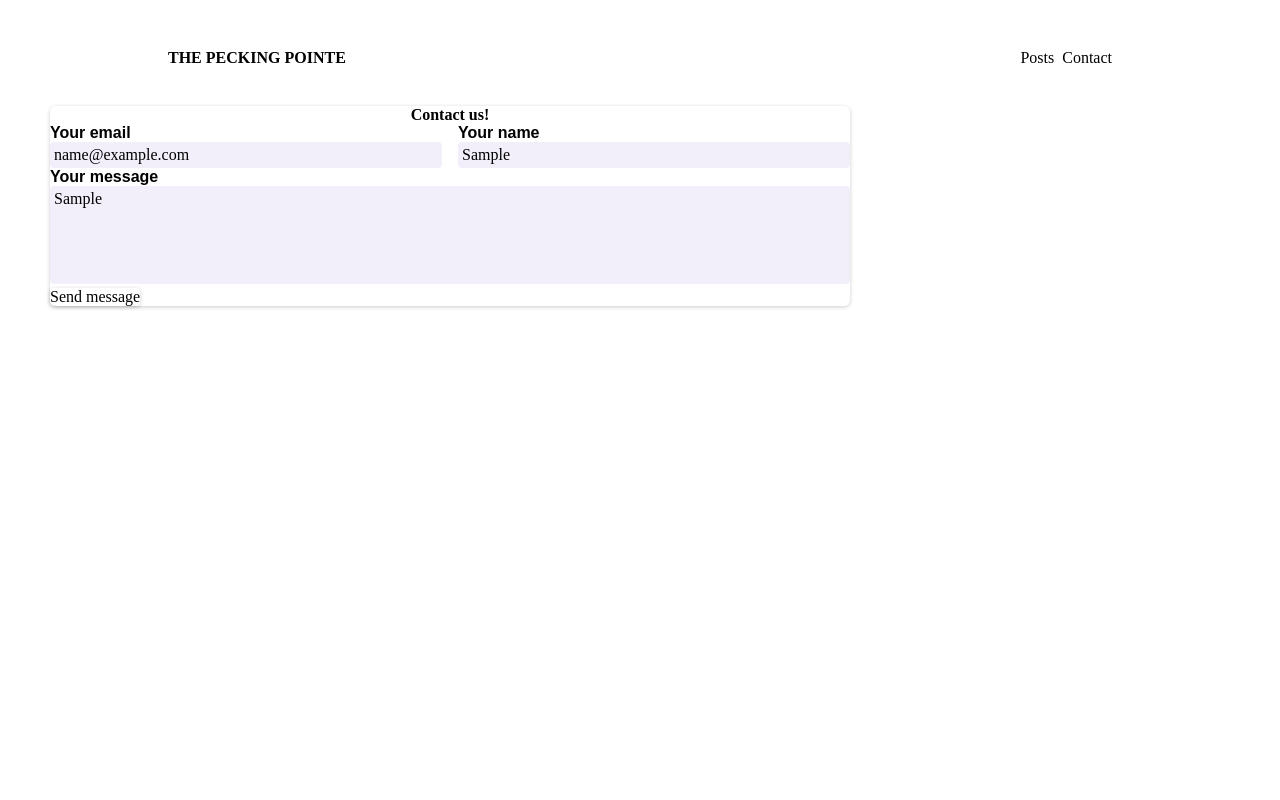
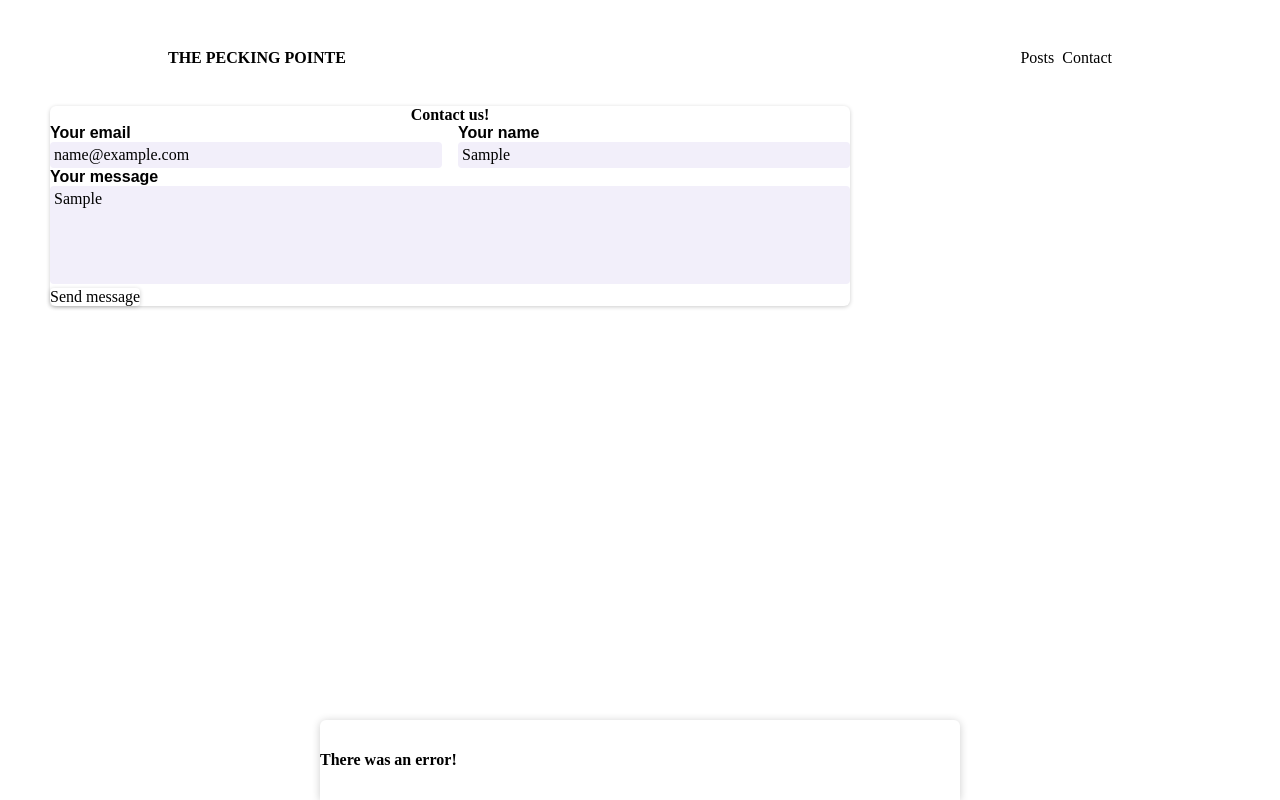
Before and after one commit to texas2pugs/pointy-peck-blog, a Next.js app: page /contact in a window 1280 px wide. Both pictures are taken after typing "name@example.com", "Sample", "Sample" into the empty fields and a click on the button "Send message". Built offline with nearby package versions, Linux system fonts and the light colour scheme; no server answers; the database is empty; a web font is replaced by a local one.

Commit message:
Added env vars

```diff
--- a/components/contact/contact-form.js
+++ b/components/contact/contact-form.js
@@ -1,5 +1,23 @@
-import { useState } from 'react';
+import { useEffect, useState } from 'react';
+
 import classes from './contact-form.module.css';
+import Notification from '../ui/notification';
+
+async function sendContactData(contactDetails) {
+  const response = await fetch('/api/contact', {
+    method: 'POST',
+    body: JSON.stringify(contactDetails),
+    headers: {
+      'Content-Type': 'application/json',
+    },
+  });
+
+  const data = await response.json();
+
+  if (!response.ok) {
+    throw new Error(data.message || 'Something went wrong!');
+  }
+}
 
 function ContactForm() {
   // To get the message content, refs can be used.  However, an alternative approach
@@ -7,23 +25,64 @@ function ContactForm() {
   const [enteredEmail, setEnteredEmail] = useState('');
   const [enteredName, setEnteredName] = useState('');
   const [enteredMessage, setEnteredMessage] = useState('');
+  const [requestStatus, setRequestStatus] = useState();
+  const [requestError, setRequestError] = useState();
 
-  function sendMessageHandler(event) {
+  useEffect(() => {
+    if (requestStatus === 'success' || requestStatus === 'error') {
+      const timer = setTimeout(() => {
+        setRequestStatus(null);
+        setRequestError(null);
+      }, 3000);
+
+      return () => clearTimeout(timer);
+    }
+  }, [requestStatus]);
+
+  async function sendMessageHandler(event) {
     event.preventDefault();
 
     // optional: add client-side validation
 
-    fetch('/api/contact', {
-      method: 'POST',
-      body: JSON.stringify({
+    setRequestStatus('pending');
+
+    try {
+      await sendContactData({
         email: enteredEmail,
         name: enteredName,
         message: enteredMessage,
-      }),
-      headers: {
-        'Content-Type': 'application/json',
-      },
-    });
+      });
+      setRequestStatus('success');
+    } catch (error) {
+      setRequestStatus(error.message);
+      setRequestStatus('error');
+    }
+  }
+
+  let notification;
+
+  if (requestStatus === 'pending') {
+    notification = {
+      status: 'pending',
+      title: 'Sending message ....',
+      message: 'Your message is on its way',
+    };
+  }
+
+  if (requestStatus === 'success') {
+    notification = {
+      status: 'success',
+      title: 'Message sent!',
+      message: 'Your message was received!',
+    };
+  }
+
+  if (requestStatus === 'error') {
+    notification = {
+      status: 'error',
+      title: 'There was an error!',
+      message: requestError,
+    };
   }
 
   return (
@@ -66,6 +125,13 @@ function ContactForm() {
           <button>Send message</button>
         </div>
       </form>
+      {notification && (
+        <Notification
+          status={notification.status}
+          title={notification.title}
+          message={notification.message}
+        />
+      )}
     </section>
   );
 }
--- /dev/null
+++ b/components/ui/notification.js
@@ -0,0 +1,29 @@
+import ReactDOM from 'react-dom';
+
+import classes from './notification.module.css';
+
+function Notification(props) {
+  const { title, message, status } = props;
+
+  let statusClasses = '';
+
+  if (status === 'success') {
+    statusClasses = classes.success;
+  }
+
+  if (status === 'error') {
+    statusClasses = classes.error;
+  }
+
+  const cssClasses = `${classes.notification} ${statusClasses}`;
+
+  return ReactDOM.createPortal(
+    <div className={cssClasses}>
+      <h2>{title}</h2>
+      <p>{message}</p>
+    </div>,
+    document.getElementById('notifications')
+  );
+}
+
+export default Notification;
--- /dev/null
+++ b/components/ui/notification.module.css
@@ -0,0 +1,43 @@
+.notification {
+  display: flex;
+  justify-content: space-between;
+  align-items: center;
+  color: var(--color-grey-100);
+  background-color: var(--color-grey-800);
+  padding: 0 var(--size-8);
+  box-shadow: 0 1px 8px rgba(0, 0, 0, 0.2);
+  position: fixed;
+  height: 5rem;
+  bottom: 0;
+  width: 100%;
+  left: 0;
+  border-top-right-radius: 0;
+  border-top-left-radius: 0;
+}
+
+.notification h2 {
+  font-size: var(--size-6);
+  margin: 0;
+}
+
+.notification p {
+  margin: 0;
+}
+
+.success {
+  background-color: var(--color-success-500);
+  color: var(--color-grey-800);
+}
+
+.error {
+  background-color: var(--color-error-500);
+}
+
+@media (min-width: 768px) {
+  .notification {
+    width: 40rem;
+    left: calc(50% - 20rem);
+    border-top-right-radius: 6px;
+    border-top-left-radius: 6px;
+  }
+}
--- a/package.json
+++ b/package.json
@@ -9,6 +9,7 @@
   },
   "dependencies": {
     "gray-matter": "^4.0.2",
+    "mongodb": "^3.6.5",
     "next": "10.1.2",
     "react": "17.0.2",
     "react-dom": "17.0.2",
--- a/pages/_app.js
+++ b/pages/_app.js
@@ -1,9 +1,14 @@
+import Head from 'next/head';
+
 import '../styles/globals.css';
 import Layout from '../components/layout/layout';
 
 function MyApp({ Component, pageProps }) {
   return (
     <Layout>
+      <Head>
+        <meta name="viewport" content="width=device-width, initial-scale=1" />
+      </Head>
       <Component {...pageProps} />
     </Layout>
   );
--- /dev/null
+++ b/pages/_document.js
@@ -0,0 +1,18 @@
+import Document, { Html, Head, Main, NextScript } from 'next/document';
+
+class MyDocument extends Document {
+  render() {
+    return (
+      <Html lang="en">
+        <Head />
+        <body>
+          <Main />
+          <NextScript />
+          <div id="notifications"></div>
+        </body>
+      </Html>
+    );
+  }
+}
+
+export default MyDocument;
--- a/pages/api/contact.js
+++ b/pages/api/contact.js
@@ -1,4 +1,6 @@
-function handler(req, res) {
+import { MongoClient } from 'mongodb';
+
+async function handler(req, res) {
   if (req.method === 'POST') {
     const { email, name, message } = req.body;
 
@@ -21,7 +23,28 @@ function handler(req, res) {
       message,
     };
 
-    console.log(newMessage);
+    let client;
+
+    const connectionString = `mongodb+srv://${process.env.mongodb_user}:${process.env.mongodb_pass}@${process.env.mongodb_cluster}/${process.env.mongodb_database}?retryWrites=true&w=majority`;
+
+    try {
+      client = await MongoClient.connect(connectionString);
+    } catch (error) {
+      res.status(500).json({ message: 'Database unreachable' });
+      return;
+    }
+
+    const db = client.db();
+
+    try {
+      const result = await db.collection('messages').insertOne(newMessage);
+      newMessage.id = result.insertedId;
+    } catch (error) {
+      client.close();
+      res.status(500).json({ message: 'Storing message failed!' });
+    }
+
+    client.close();
 
     res.status(201).json({ message: 'Message received' });
   }
--- a/pages/contact.js
+++ b/pages/contact.js
@@ -1,7 +1,18 @@
+import { Fragment } from 'react';
+import Head from 'next/head';
+
 import ContactForm from '../components/contact/contact-form';
 
 function ContactPage() {
-  return <ContactForm />;
+  return (
+    <Fragment>
+      <Head>
+        <title>Contact Us</title>
+        <meta name="description" content="How to contact The Pecking Pointe" />
+      </Head>
+      <ContactForm />
+    </Fragment>
+  );
 }
 
 export default ContactPage;
```
Also changed, not shown: components/posts/post-detail/post-content.js (+7 -2 lines), pages/index.js (+8 -0 lines), pages/posts/[slug].js (+12 -1 lines), pages/posts/index.js (+15 -1 lines), 2 other files (tests, documents, lock files or other folders).
